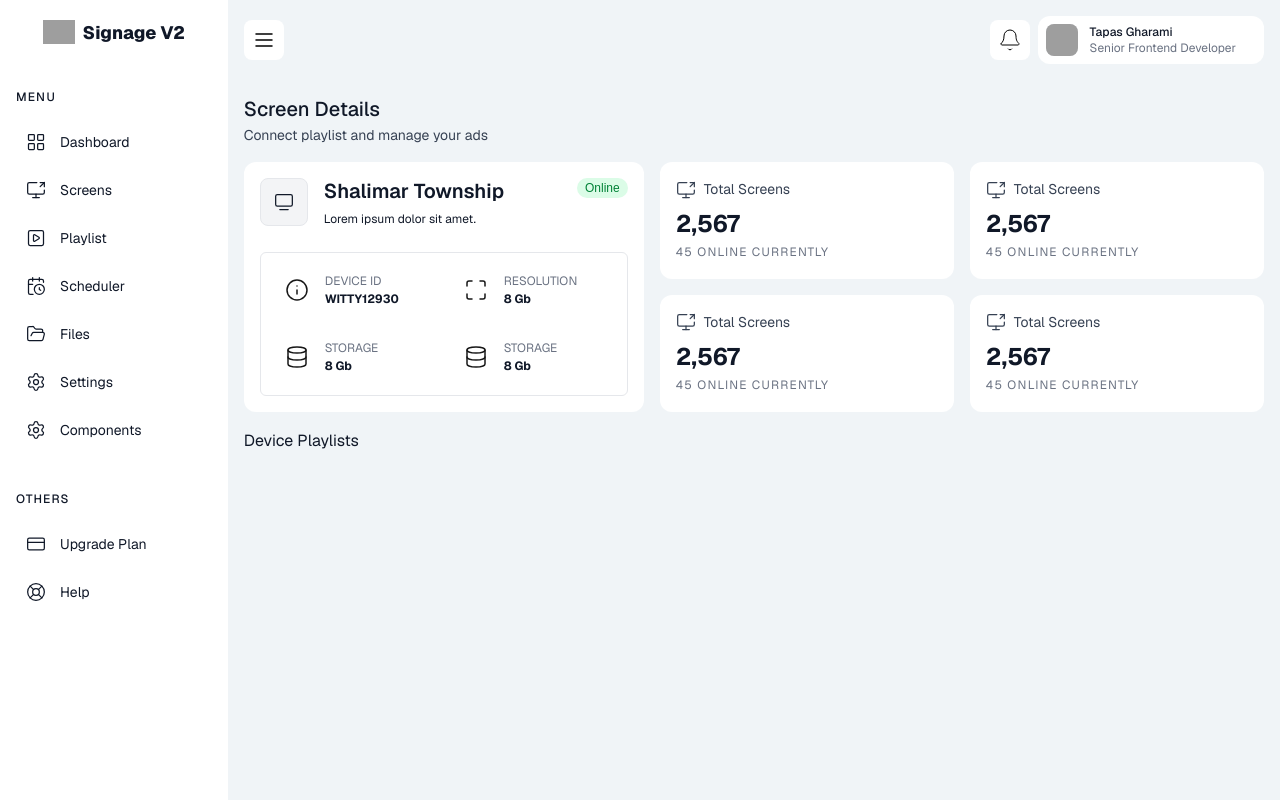
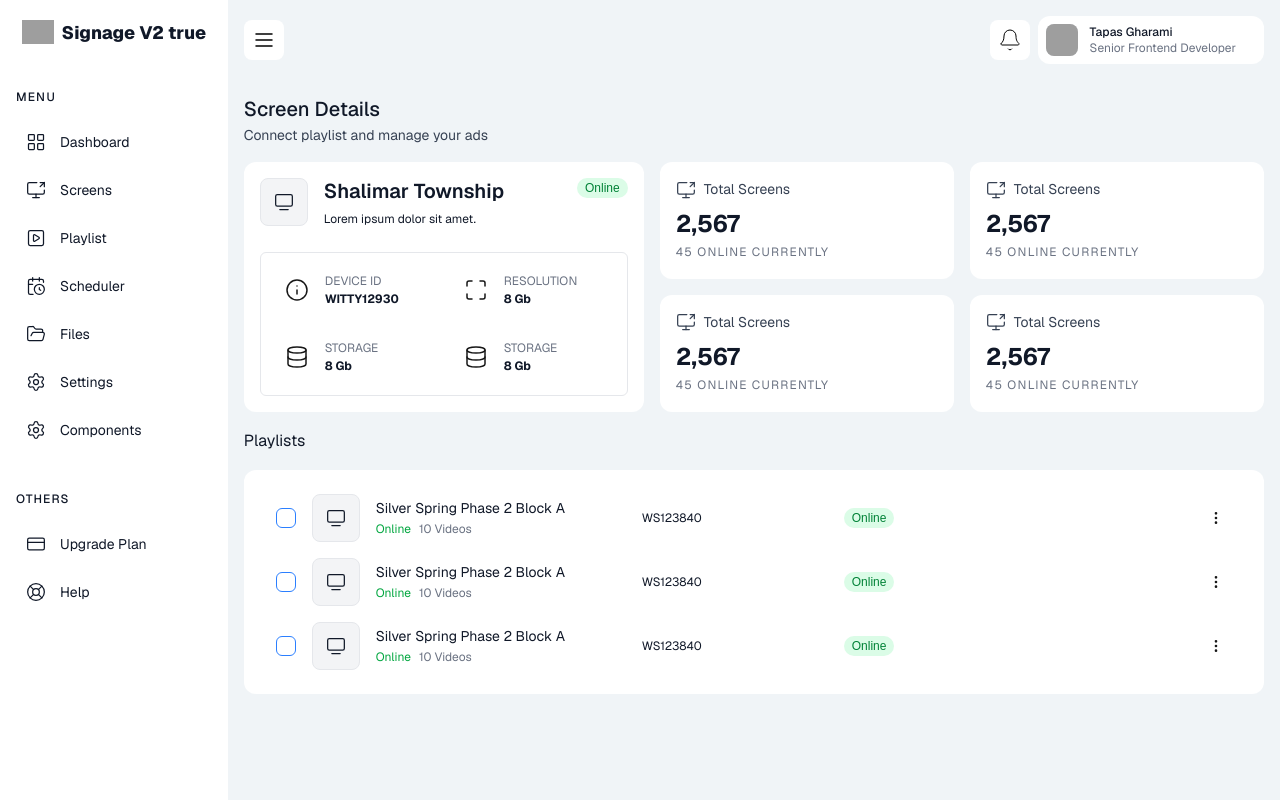
Before and after one commit to Mern-Tapas/signage-v2, a Next.js app: page /user/screens/1 in a window 1280 px wide. Built offline with nearby package versions, Linux system fonts and the light colour scheme; grey boxes are pictures that could not be loaded.

Commit message:
udpate sidebar open

```diff
--- a/app/(user)/user/layout.tsx
+++ b/app/(user)/user/layout.tsx
@@ -1,15 +1,42 @@
+'use client'
 import Container from '@/components/layout/Container'
 import DashboardHeader from '@/components/ui/custome/DashboardHeader'
 import Sidebar from '@/components/ui/custome/Sidebar'
 import React from 'react'
+import { useState, useEffect } from 'react'
 function layout({ children }: { children: React.ReactNode }) {
+
+    const [isOpen, setOpen] = useState(true)
+    const [isMounted, setMounted] = useState(false)
+
+    useEffect(() => {
+
+        const sidebar = localStorage.getItem("sdbr")
+
+        if (sidebar != null) {
+            setOpen(JSON.parse(sidebar))
+        }
+
+
+        setMounted(true)
+
+    }, [])
+
+
+    const sidebarHandler = () => {
+        setOpen(!isOpen)
+        localStorage.setItem("sdbr", JSON.stringify(!isOpen))
+    }
+
+    if (isMounted)
         return (
             <div className='h-screen bg-[#f0f4f7] flex overflow-hidden dashboard'>
-            <Sidebar />
+                <Sidebar isOpen={isOpen} />
                 <div className='w-full overflow-y-scroll' id='scrollable-container'>
                     <div className='max-w-screen-2xl mx-auto'>
                         <Container className='grid gap-4 relative'>
-                        <DashboardHeader />
+                            <DashboardHeader isSidebarOpen={isOpen} sidebarController={() => sidebarHandler()} />
+
                             <Container padding='md' className='pt-0'>
                                 {children}
                             </Container>
--- a/components/ui/custome/DashboardHeader.tsx
+++ b/components/ui/custome/DashboardHeader.tsx
@@ -2,7 +2,7 @@
 import React from 'react'
 import Container from '@/components/layout/Container'
 import { Button } from '@/components/ui/custome/Button'
-import { Menu, Bell, User, Settings, LogOut, Search } from 'lucide-react'
+import { Menu, Bell, User, Settings, LogOut, Search, X } from 'lucide-react'
 import { ProfileCard } from '@/components/ui/custome/ProfileCard'
 import LinkIconButton from '@/components/ui/custome/LinkIconButton'
 import { useEffect, useState } from 'react'
@@ -10,7 +10,13 @@ import { Dropdown, DropdownContent, DropdownItem, DropdownTrigger } from './Drop
 import Link from 'next/link'
 import { Input } from './Input'
 
-function DashboardHeader() {
+
+interface DashboardHeaderProps {
+    sidebarController: () => void,
+    isSidebarOpen: Boolean
+}
+
+function DashboardHeader({ sidebarController, isSidebarOpen }: DashboardHeaderProps) {
 
     const [scrollPosition, setScrollPosition] = useState<number>(0);
 
@@ -34,12 +40,12 @@ function DashboardHeader() {
     return (
         <Container padding='md' className={`flex  justify-between items-center sticky top-0 bg-[#f5f7fb] transition-all  ${scrollPosition > 10 ? 'bg-white/60 backdrop-blur-xl' : ''}  z-10    `}>
             <Container className='flex gap-2 items-center' >
-                <Button size='icon' icon={<Menu strokeWidth={1.5} radius={'md'} />} />
+                <Button size='icon' icon={isSidebarOpen ? <Menu strokeWidth={1.5} radius={'md'} /> : <X strokeWidth={1.5} radius={'md'} />} onClick={sidebarController} />
 
             </Container>
             <Container className='flex gap-2 items-center' >
 
-                <Button icon={<Bell strokeWidth={1}/>} size='icon'/>
+                <Button icon={<Bell strokeWidth={1} />} size='icon' />
 
                 <Container>
                     <Dropdown >
--- a/components/ui/custome/DeviceList.tsx
+++ b/components/ui/custome/DeviceList.tsx
@@ -49,8 +49,8 @@ function DeviceList() {
                         </Container>
                     </DropdownTrigger>
 
-                    <DropdownContent align="right" className='p-1 rounded-xl'>
-                        <DropdownItem>
+                    <DropdownContent align="right" className='p-1 rounded-lg'>
+                        <DropdownItem >
                            <div className='flex gap-2 items-center'><Eye size={16}/> View</div>
                         </DropdownItem>
                         <DropdownItem>
--- a/components/ui/custome/Sidebar.tsx
+++ b/components/ui/custome/Sidebar.tsx
@@ -8,18 +8,17 @@ import ImageBox from "./ImageBox";
 import Link from "next/link";
 import logo from '@/assets/images/brand/LOGO.jpg'
 
-export default function Sidebar() {
 
+interface SidebarProps{
+    isOpen:Boolean
+}
 
-
-
-
-
+export default function Sidebar({isOpen}:SidebarProps) {
 
     return <Container className=" h-full bg-white w-[270px] xl:flex flex-col hidden gap-10" padding="md">
         <Container className='flex items-center justify-center gap-2 '>
             <ImageBox height={400} width={400} src={"https://i.pinimg.com/736x/f6/26/47/f62647f23f4eb78d1b9d267c92ee1521.jpg"} size="xs" radius="none" className="" variant="transparent" />
-            <Typography variant='h5' weight='extrabold'>Signage V2</Typography>
+            <Typography variant='h5' weight='extrabold'>Signage V2 {`${isOpen}`}</Typography>
         </Container>
         <Container className="flex flex-col">
             <Typography variant='overline' weight='medium' className="mb-4">Menu</Typography>
--- a/components/ui/pages/UserScreen.tsx
+++ b/components/ui/pages/UserScreen.tsx
@@ -1,3 +1,4 @@
+'use client'
 import React from 'react'
 import Container from '@/components/layout/Container'
 import { Button } from '../custome/Button'
@@ -7,6 +8,7 @@ import IconBox from '../custome/IconBox'
 import { Database, Icon, Info, Maximize, ScreenShare, TvMinimal } from 'lucide-react'
 import { Badge } from '../custome/Badge'
 import AnalyticsCard from '../custome/AnalyticsCard'
+import DeviceList from '../custome/DeviceList'
 
 function UserScreen() {
     return (
@@ -117,7 +119,13 @@ function UserScreen() {
             </Container>
 
             <Container>
-                <Typography variant='body1'>Device Playlists</Typography>
+                <Typography variant='body1'>Playlists</Typography>
+            </Container>
+
+            <Container variant='primary' padding='md' radius='xl' className=''>
+                <DeviceList/>
+                <DeviceList/>
+                <DeviceList/>
             </Container>
 
         </Container>
```
Lines whose indentation alone changed are shown as unchanged.
